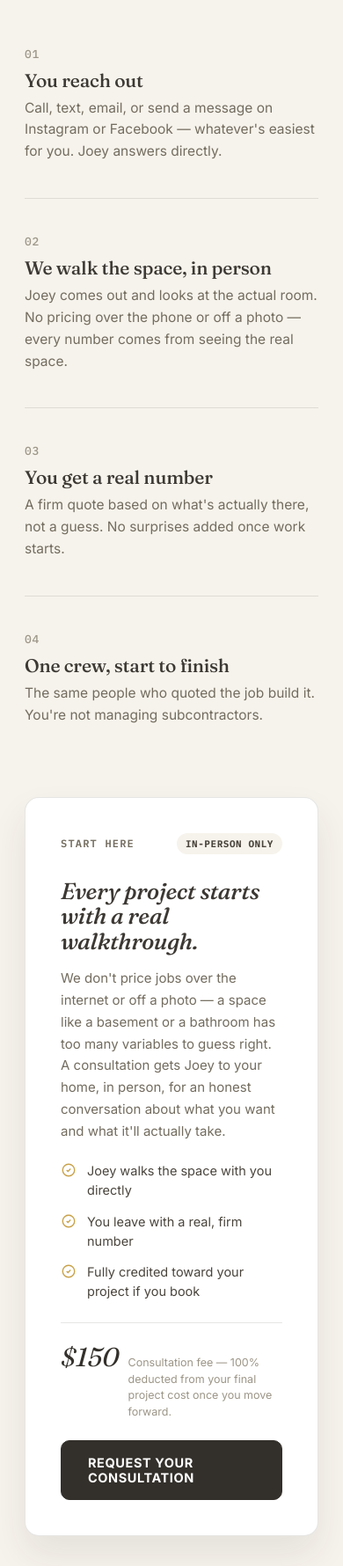
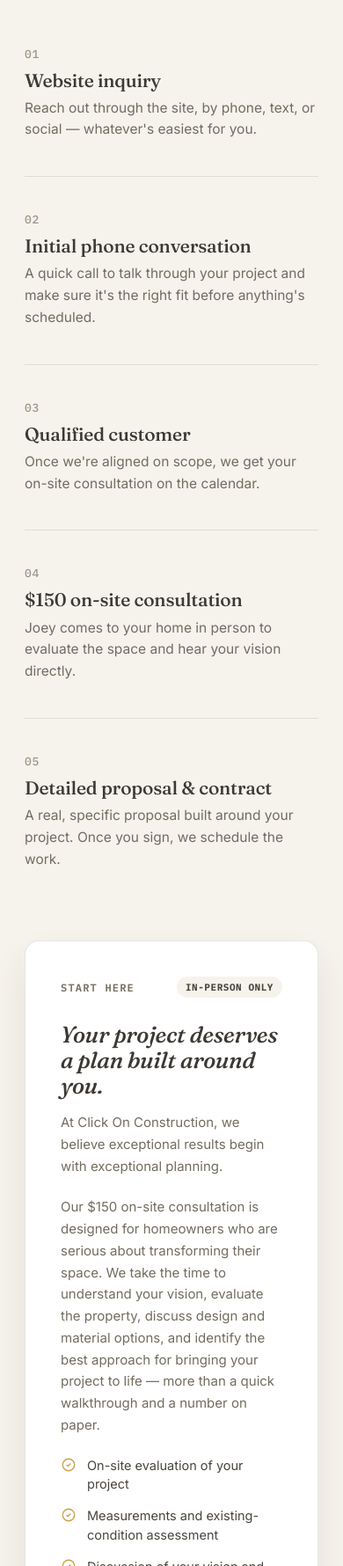
Before and after one commit to getcleardeskai/site-demos, a website: page click-on-construction/index.html in a window 390 px wide. Shown: the part 1414-3194 px from the top of the page at 88% size. Drawn offline with Linux system fonts and the light colour scheme.

Commit message:
Click On Construction: apply Joey's revision round
- Removed 5 gallery photos he flagged (fireplace, kitchen, flooring,
  staircase placeholder, marble bathroom); kept basement finishing
- Added a real basement-walkout photo he sent (his own work)
- Replaced How It Works steps and consultation copy with his actual
  funnel and consultation description (website inquiry -> phone call
  -> qualified customer -> $150 on-site consultation -> proposal/contract)
- Removed Thumbtack from the Get In Touch contact-channel strip per his request

Co-Authored-By: Claude Sonnet 5 <noreply@anthropic.com>

```diff
--- a/click-on-construction/index.html
+++ b/click-on-construction/index.html
@@ -420,23 +420,28 @@
       <div class="how-steps">
         <div class="how-step">
           <span class="num">01</span>
-          <h3>You reach out</h3>
-          <p>Call, text, email, or send a message on Instagram or Facebook &mdash; whatever's easiest for you. Joey answers directly.</p>
+          <h3>Website inquiry</h3>
+          <p>Reach out through the site, by phone, text, or social &mdash; whatever's easiest for you.</p>
         </div>
         <div class="how-step">
           <span class="num">02</span>
-          <h3>We walk the space, in person</h3>
-          <p>Joey comes out and looks at the actual room. No pricing over the phone or off a photo &mdash; every number comes from seeing the real space.</p>
+          <h3>Initial phone conversation</h3>
+          <p>A quick call to talk through your project and make sure it's the right fit before anything's scheduled.</p>
         </div>
         <div class="how-step">
           <span class="num">03</span>
-          <h3>You get a real number</h3>
-          <p>A firm quote based on what's actually there, not a guess. No surprises added once work starts.</p>
+          <h3>Qualified customer</h3>
+          <p>Once we're aligned on scope, we get your on-site consultation on the calendar.</p>
         </div>
         <div class="how-step">
           <span class="num">04</span>
-          <h3>One crew, start to finish</h3>
-          <p>The same people who quoted the job build it. You're not managing subcontractors.</p>
+          <h3>$150 on-site consultation</h3>
+          <p>Joey comes to your home in person to evaluate the space and hear your vision directly.</p>
+        </div>
+        <div class="how-step">
+          <span class="num">05</span>
+          <h3>Detailed proposal &amp; contract</h3>
+          <p>A real, specific proposal built around your project. Once you sign, we schedule the work.</p>
         </div>
       </div>
       <div class="how-sticky">
@@ -445,18 +450,22 @@
             <div class="eyebrow">Start Here</div>
             <span class="consult-badge">In-Person Only</span>
           </div>
-          <h3>Every project starts with a real walkthrough.</h3>
-          <p>We don't price jobs over the internet or off a photo &mdash; a space like a basement or a bathroom has too many variables to guess right. A consultation gets Joey to your home, in person, for an honest conversation about what you want and what it'll actually take.</p>
+          <h3>Your project deserves a plan built around you.</h3>
+          <p>At Click On Construction, we believe exceptional results begin with exceptional planning.</p>
+          <p>Our $150 on-site consultation is designed for homeowners who are serious about transforming their space. We take the time to understand your vision, evaluate the property, discuss design and material options, and identify the best approach for bringing your project to life &mdash; more than a quick walkthrough and a number on paper.</p>
           <ul class="consult-list">
-            <li><svg viewBox="0 0 24 24" fill="none" stroke-width="1.8"><path d="m9 12 2 2 4-4"/><circle cx="12" cy="12" r="9"/></svg> Joey walks the space with you directly</li>
-            <li><svg viewBox="0 0 24 24" fill="none" stroke-width="1.8"><path d="m9 12 2 2 4-4"/><circle cx="12" cy="12" r="9"/></svg> You leave with a real, firm number</li>
-            <li><svg viewBox="0 0 24 24" fill="none" stroke-width="1.8"><path d="m9 12 2 2 4-4"/><circle cx="12" cy="12" r="9"/></svg> Fully credited toward your project if you book</li>
+            <li><svg viewBox="0 0 24 24" fill="none" stroke-width="1.8"><path d="m9 12 2 2 4-4"/><circle cx="12" cy="12" r="9"/></svg> On-site evaluation of your project</li>
+            <li><svg viewBox="0 0 24 24" fill="none" stroke-width="1.8"><path d="m9 12 2 2 4-4"/><circle cx="12" cy="12" r="9"/></svg> Measurements and existing-condition assessment</li>
+            <li><svg viewBox="0 0 24 24" fill="none" stroke-width="1.8"><path d="m9 12 2 2 4-4"/><circle cx="12" cy="12" r="9"/></svg> Discussion of your vision and priorities</li>
+            <li><svg viewBox="0 0 24 24" fill="none" stroke-width="1.8"><path d="m9 12 2 2 4-4"/><circle cx="12" cy="12" r="9"/></svg> Material and design recommendations</li>
+            <li><svg viewBox="0 0 24 24" fill="none" stroke-width="1.8"><path d="m9 12 2 2 4-4"/><circle cx="12" cy="12" r="9"/></svg> Project scope and planning</li>
+            <li><svg viewBox="0 0 24 24" fill="none" stroke-width="1.8"><path d="m9 12 2 2 4-4"/><circle cx="12" cy="12" r="9"/></svg> Professional proposal based on your specific project</li>
           </ul>
           <div class="consult-fee">
             <span class="amt">$150</span>
-            <span class="desc">Consultation fee &mdash; 100% deducted from your final project cost once you move forward.</span>
+            <span class="desc">Your $150 is an investment in your project &mdash; the full fee is credited toward your final agreed price when you move forward with Click On Construction.</span>
           </div>
-          <a href="#quote" class="btn btn-solid" style="width:100%;justify-content:center;">Request Your Consultation</a>
+          <a href="#quote" class="btn btn-solid" style="width:100%;justify-content:center;">Schedule Your Consultation &mdash; $150</a>
         </div>
       </div>
     </div>
@@ -514,18 +523,12 @@
     </div>
     <div class="gallery-flow">
       <div class="gallery-col">
-        <figure><img src="assets/img/hero-fireplace.jpg" alt="Custom fireplace with mounted TV"><figcaption><span class="cap-title">Custom Fireplace Build</span><span class="cap-tag">Fireplace</span></figcaption></figure>
-        <figure><img src="assets/img/kitchen-island.jpg" alt="Modern kitchen island with brass hardware"><figcaption><span class="cap-title">Kitchen Remodel</span><span class="cap-tag">Kitchen</span></figcaption></figure>
-        <!-- PLACEHOLDER STOCK PHOTO — swap for a real Click On Construction flooring job before launch -->
-        <figure><img src="assets/img/placeholder-flooring.jpg" alt="Wide-plank hardwood flooring in a bright open living space"><figcaption><span class="cap-title">Wide-Plank Flooring</span><span class="cap-tag">Flooring &amp; Finish Carpentry</span></figcaption></figure>
+        <figure><img src="assets/img/basement-walkout-entrance.jpg" alt="Finished basement walkout entrance with black aluminum doors and paver steps"><figcaption><span class="cap-title">Basement Walkout</span><span class="cap-tag">Basement</span></figcaption></figure>
         <figure><img src="assets/img/bathroom-spa-darkwood.png" alt="Spa-style bathroom remodel with dark wood tile shower"><figcaption><span class="cap-title">Spa-Style Bathroom</span><span class="cap-tag">Bathroom</span></figcaption></figure>
       </div>
       <div class="gallery-col">
         <figure><img src="assets/img/bathroom-skylight-gold.jpg" alt="Skylit bathroom remodel with gold fixtures and walk-in shower"><figcaption><span class="cap-title">Skylit Bathroom Remodel</span><span class="cap-tag">Bathroom</span></figcaption></figure>
-        <!-- PLACEHOLDER STOCK PHOTO — swap for a real Click On Construction staircase job before launch -->
-        <figure><img src="assets/img/placeholder-staircase.jpg" alt="Finished basement staircase with glass railing and built-in cabinetry"><figcaption><span class="cap-title">Staircase</span><span class="cap-tag">Finish Carpentry</span></figcaption></figure>
         <figure><img src="assets/img/basement-hallway.jpg" alt="Finished basement hallway"><figcaption><span class="cap-title">Basement Finishing</span><span class="cap-tag">Basement</span></figcaption></figure>
-        <figure><img src="assets/img/bathroom-marble.jpg" alt="Black marble luxury bathroom remodel"><figcaption><span class="cap-title">Bathroom Remodel</span><span class="cap-tag">Bathroom</span></figcaption></figure>
       </div>
     </div>
   </div>
@@ -623,7 +626,6 @@
       <a class="reach-link" href="mailto:clickonconstructionllc@gmail.com"><svg viewBox="0 0 24 24" fill="none" stroke-width="1.8"><rect x="2" y="4" width="20" height="16" rx="2"/><path d="m22 7-10 6L2 7"/></svg> Email</a>
       <a class="reach-link" href="https://instagram.com/clickonconstruction" target="_blank" rel="noopener"><svg viewBox="0 0 24 24" fill="none" stroke-width="1.8"><rect x="3" y="3" width="18" height="18" rx="5"/><circle cx="12" cy="12" r="4"/><circle cx="17.5" cy="6.5" r="1"/></svg> Instagram</a>
       <a class="reach-link" href="https://www.facebook.com/mhmd.shdid" target="_blank" rel="noopener"><svg viewBox="0 0 24 24" fill="none" stroke-width="1.8"><path d="M18 2h-3a5 5 0 0 0-5 5v3H7v4h3v8h4v-8h3l1-4h-4V7a1 1 0 0 1 1-1h3z"/></svg> Facebook</a>
-      <a class="reach-link" href="https://www.thumbtack.com/mi/dearborn-heights/general-contractors/click-on-construction/service/552867083464114185" target="_blank" rel="noopener"><svg viewBox="0 0 24 24" fill="none" stroke-width="1.8"><path d="M20 6 9 17l-5-5"/></svg> Thumbtack</a>
     </div>
   </div>
 </div>
```
Also changed, not shown: click-on-construction/assets/img/basement-walkout-entrance.jpg (added).
